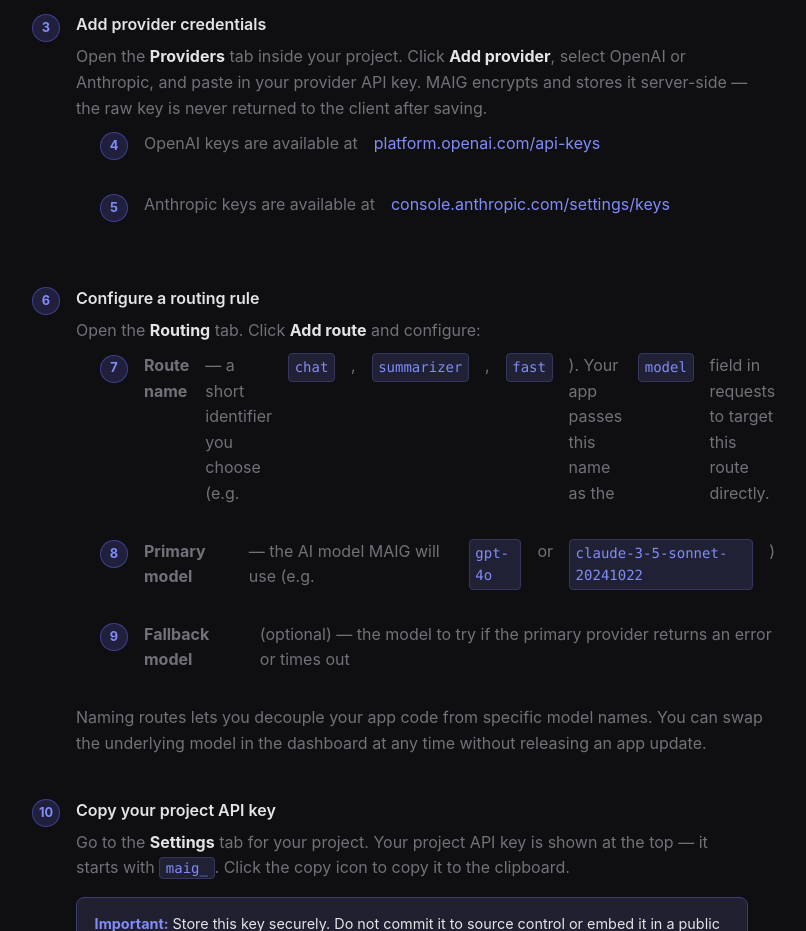
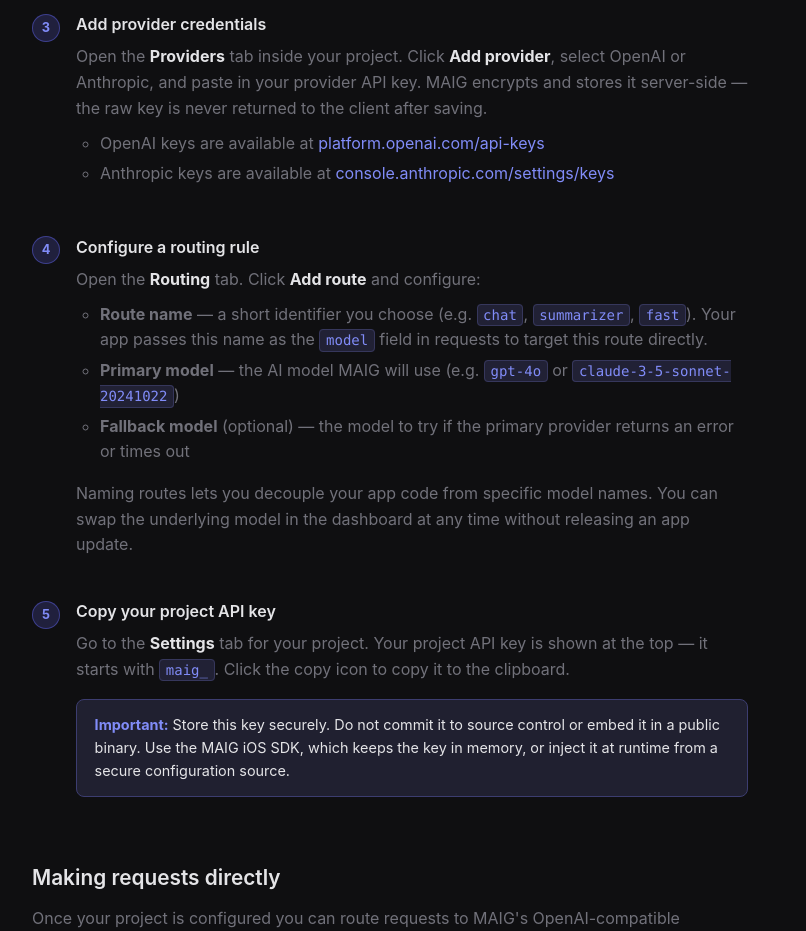
Before and after one commit to MAiG-dev/MAiG-dev.github.io, a plain HTML site: page dashboard-setup.html in a window 1280 px wide. Shown: the part 960-1891 px from the top of the page, without its empty margins (250-1056 px from the left). Drawn offline with Linux system fonts and the light colour scheme.

Commit message:
Fixes list issue

```diff
--- a/assets/style.css
+++ b/assets/style.css
@@ -314,7 +314,7 @@
   margin: 1.25rem 0 2rem;
 }
 
-.doc-steps li {
+.doc-steps > li {
   counter-increment: doc-step;
   display: flex;
   gap: 1rem;
@@ -322,7 +322,7 @@
   margin-bottom: 2rem;
 }
 
-.doc-steps li::before {
+.doc-steps > li::before {
   content: counter(doc-step);
   flex-shrink: 0;
   width: 28px;
@@ -339,9 +339,9 @@
   margin-top: 0.1rem;
 }
 
-.doc-steps li .step-body { flex: 1; }
-.doc-steps li .step-body h3 { margin: 0 0 0.4rem; font-size: 1rem; color: var(--text); }
-.doc-steps li .step-body p { margin-bottom: 0.6rem; }
+.doc-steps > li .step-body { flex: 1; }
+.doc-steps > li .step-body h3 { margin: 0 0 0.4rem; font-size: 1rem; color: var(--text); }
+.doc-steps > li .step-body p { margin-bottom: 0.6rem; }
 
 .doc-cards {
   display: grid;
```
